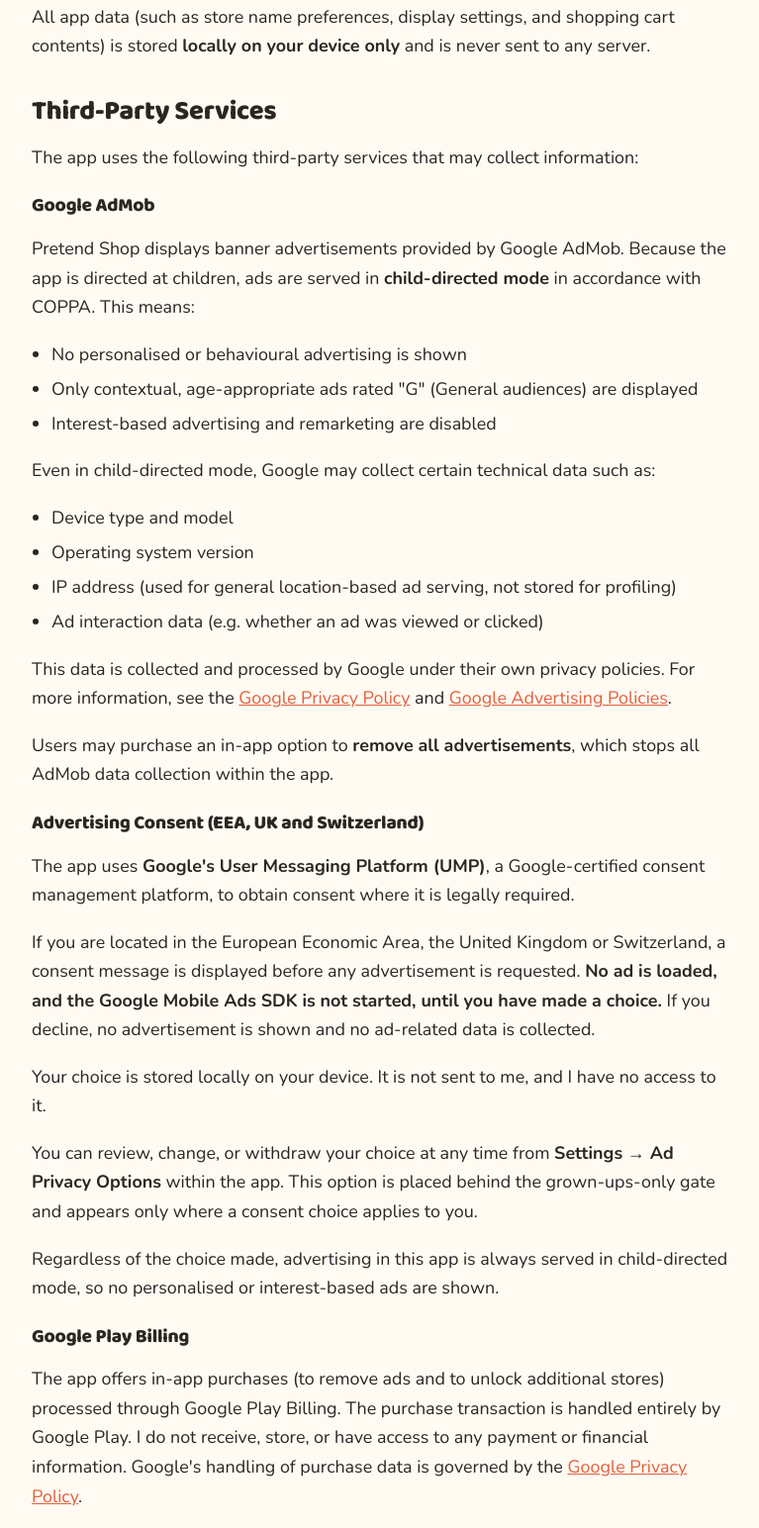
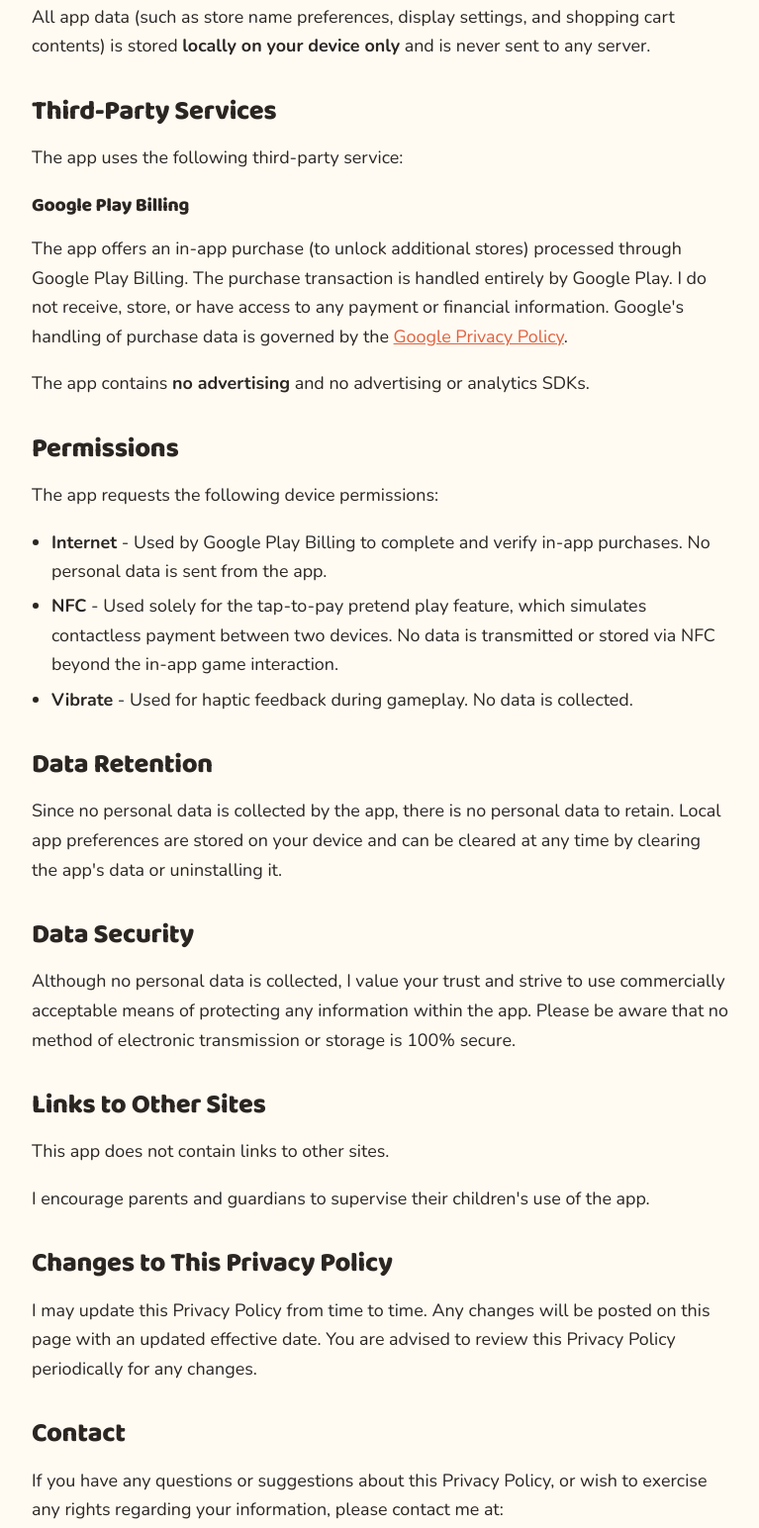
Before and after one commit to ByronLudwig/byronludwig.github.io, a plain HTML site: page privacy/pretend-shop/index.html in a window 1280 px wide. Shown: the part 898-2442 px from the top of the page at 99% size, without its empty margins (256-1023 px from the left). Drawn offline with nearby package versions, Linux system fonts and the light colour scheme.

Commit message:
Update Kids Pretend Shop for 2.0: customers, spoken words and age bands
Describe the ad-free app in the privacy policy, as live since 1.5.

```diff
--- a/privacy/pretend-shop/index.html
+++ b/privacy/pretend-shop/index.html
@@ -25,9 +25,9 @@
 <main class="wrap policy">
 
 <h1>Kids Pretend Shop — Privacy Policy</h1>
-<p class="policy-meta">Effective date: 26 August 2026</p>
+<p class="policy-meta">Effective date: 29 September 2026</p>
 
-<p>Byron Ludwig ("I", "me", "my") built the <strong>Pretend Shop</strong> app as a free, ad-supported application. This page is used to inform visitors and users regarding my policies with the collection, use, and disclosure of personal information.</p>
+<p>Byron Ludwig ("I", "me", "my") built the <strong>Pretend Shop</strong> app as a free application with no advertising. This page is used to inform visitors and users regarding my policies with the collection, use, and disclosure of personal information.</p>
 
 <h2>Children's Privacy</h2>
 <p>Pretend Shop is designed for children. I do not knowingly collect personal information from children or any other users. The app does not require account creation, login, or any form of registration. I comply with the Children's Online Privacy Protection Act (COPPA) and applicable child-safety regulations.</p>
@@ -38,39 +38,16 @@
 <p>All app data (such as store name preferences, display settings, and shopping cart contents) is stored <strong>locally on your device only</strong> and is never sent to any server.</p>
 
 <h2>Third-Party Services</h2>
-<p>The app uses the following third-party services that may collect information:</p>
-
-<h3>Google AdMob</h3>
-<p>Pretend Shop displays banner advertisements provided by Google AdMob. Because the app is directed at children, ads are served in <strong>child-directed mode</strong> in accordance with COPPA. This means:</p>
-<ul>
-  <li>No personalised or behavioural advertising is shown</li>
-  <li>Only contextual, age-appropriate ads rated "G" (General audiences) are displayed</li>
-  <li>Interest-based advertising and remarketing are disabled</li>
-</ul>
-<p>Even in child-directed mode, Google may collect certain technical data such as:</p>
-<ul>
-  <li>Device type and model</li>
-  <li>Operating system version</li>
-  <li>IP address (used for general location-based ad serving, not stored for profiling)</li>
-  <li>Ad interaction data (e.g. whether an ad was viewed or clicked)</li>
-</ul>
-<p>This data is collected and processed by Google under their own privacy policies. For more information, see the <a href="https://policies.google.com/privacy" rel="noopener">Google Privacy Policy</a> and <a href="https://policies.google.com/technologies/ads" rel="noopener">Google Advertising Policies</a>.</p>
-<p>Users may purchase an in-app option to <strong>remove all advertisements</strong>, which stops all AdMob data collection within the app.</p>
-
-<h3>Advertising Consent (EEA, UK and Switzerland)</h3>
-<p>The app uses <strong>Google's User Messaging Platform (UMP)</strong>, a Google-certified consent management platform, to obtain consent where it is legally required.</p>
-<p>If you are located in the European Economic Area, the United Kingdom or Switzerland, a consent message is displayed before any advertisement is requested. <strong>No ad is loaded, and the Google Mobile Ads SDK is not started, until you have made a choice.</strong> If you decline, no advertisement is shown and no ad-related data is collected.</p>
-<p>Your choice is stored locally on your device. It is not sent to me, and I have no access to it.</p>
-<p>You can review, change, or withdraw your choice at any time from <strong>Settings &rarr; Ad Privacy Options</strong> within the app. This option is placed behind the grown-ups-only gate and appears only where a consent choice applies to you.</p>
-<p>Regardless of the choice made, advertising in this app is always served in child-directed mode, so no personalised or interest-based ads are shown.</p>
+<p>The app uses the following third-party service:</p>
 
 <h3>Google Play Billing</h3>
-<p>The app offers in-app purchases (to remove ads and to unlock additional stores) processed through Google Play Billing. The purchase transaction is handled entirely by Google Play. I do not receive, store, or have access to any payment or financial information. Google's handling of purchase data is governed by the <a href="https://policies.google.com/privacy" rel="noopener">Google Privacy Policy</a>.</p>
+<p>The app offers an in-app purchase (to unlock additional stores) processed through Google Play Billing. The purchase transaction is handled entirely by Google Play. I do not receive, store, or have access to any payment or financial information. Google's handling of purchase data is governed by the <a href="https://policies.google.com/privacy" rel="noopener">Google Privacy Policy</a>.</p>
+<p>The app contains <strong>no advertising</strong> and no advertising or analytics SDKs.</p>
 
 <h2>Permissions</h2>
 <p>The app requests the following device permissions:</p>
 <ul>
-  <li><strong>Internet</strong> - Required to display advertisements via Google AdMob. No personal data is sent from the app; see the "Google AdMob" section above for details on data collected by the ad service.</li>
+  <li><strong>Internet</strong> - Used by Google Play Billing to complete and verify in-app purchases. No personal data is sent from the app.</li>
   <li><strong>NFC</strong> - Used solely for the tap-to-pay pretend play feature, which simulates contactless payment between two devices. No data is transmitted or stored via NFC beyond the in-app game interaction.</li>
   <li><strong>Vibrate</strong> - Used for haptic feedback during gameplay. No data is collected.</li>
 </ul>
@@ -82,7 +59,7 @@
 <p>Although no personal data is collected, I value your trust and strive to use commercially acceptable means of protecting any information within the app. Please be aware that no method of electronic transmission or storage is 100% secure.</p>
 
 <h2>Links to Other Sites</h2>
-<p>This app does not contain links to other sites. However, third-party advertisements displayed by AdMob may contain links to external websites. I have no control over and assume no responsibility for the content or privacy practices of any third-party sites or services.</p>
+<p>This app does not contain links to other sites.</p>
 <p>I encourage parents and guardians to supervise their children's use of the app.</p>
 
 <h2>Changes to This Privacy Policy</h2>
--- a/sitemap.xml
+++ b/sitemap.xml
@@ -2,7 +2,7 @@
 <urlset xmlns="http://www.sitemaps.org/schemas/sitemap/0.9">
   <url>
     <loc>https://byronludwig.github.io/</loc>
-    <lastmod>2026-09-18</lastmod>
+    <lastmod>2026-10-20</lastmod>
     <changefreq>monthly</changefreq>
     <priority>1.0</priority>
   </url>
@@ -14,7 +14,7 @@
   </url>
   <url>
     <loc>https://byronludwig.github.io/privacy/pretend-shop/</loc>
-    <lastmod>2026-10-05</lastmod>
+    <lastmod>2026-10-20</lastmod>
     <changefreq>yearly</changefreq>
     <priority>0.3</priority>
   </url>
```
Also changed, not shown: index.html (+13 -12 lines), assets/shots/pretend-shop/01.webp, assets/shots/pretend-shop/02.webp, assets/shots/pretend-shop/03.webp, assets/shots/pretend-shop/04.webp, assets/shots/pretend-shop/05.webp, assets/shots/pretend-shop/06.webp, assets/shots/pretend-shop/07.webp, assets/shots/pretend-shop/08.webp.
